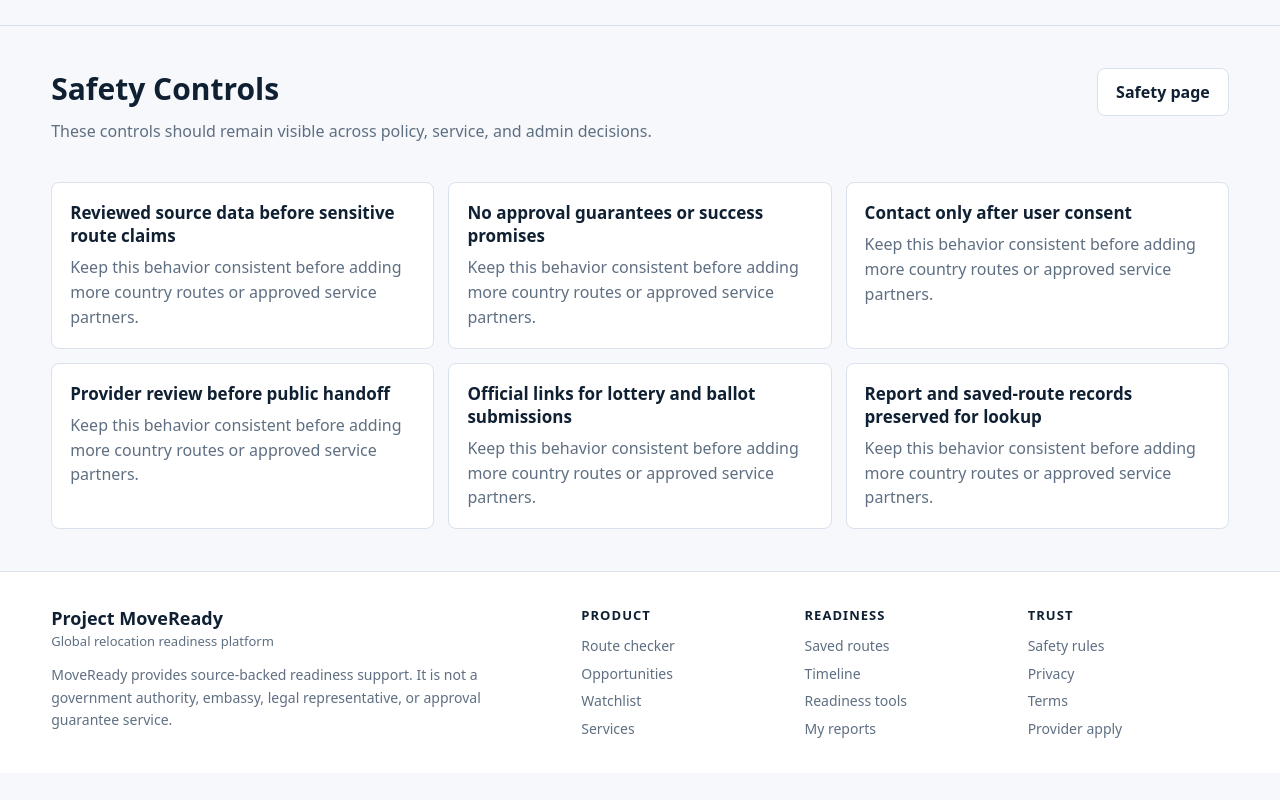
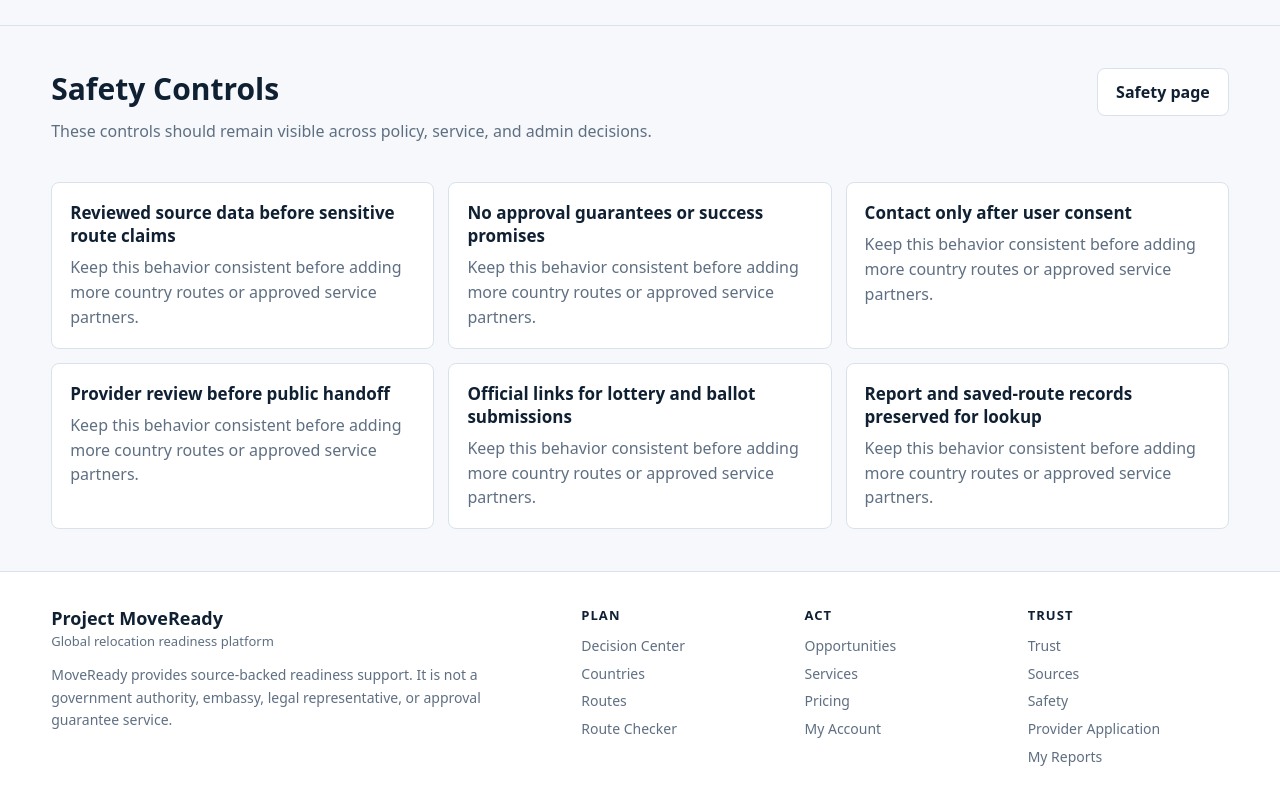
Before and after one commit to SirBM201/SirBM201-moveready-frontend, a Next.js app: page /workspace in a window 1280 px wide. Shown: the part 2587-3387 px from the top of the page. Before the commit the page ends 3360 px from the top, so only its background shows below. Built offline with nearby package versions, Linux system fonts and the light colour scheme.

Commit message:
Align footer with public navigation plan

```diff
--- a/components/SiteFooter.tsx
+++ b/components/SiteFooter.tsx
@@ -1,29 +1,30 @@
 const footerGroups = [
   {
-    title: "Product",
+    title: "Plan",
     links: [
-      { label: "Route checker", href: "/route-checker" },
-      { label: "Opportunities", href: "/opportunities" },
-      { label: "Watchlist", href: "/watchlist" },
-      { label: "Services", href: "/services" },
+      { label: "Decision Center", href: "/decision-center" },
+      { label: "Countries", href: "/country-comparison" },
+      { label: "Routes", href: "/compare" },
+      { label: "Route Checker", href: "/route-checker" },
     ],
   },
   {
-    title: "Readiness",
+    title: "Act",
     links: [
-      { label: "Saved routes", href: "/saved-routes" },
-      { label: "Timeline", href: "/timeline" },
-      { label: "Readiness tools", href: "/readiness" },
-      { label: "My reports", href: "/my-reports" },
+      { label: "Opportunities", href: "/opportunities" },
+      { label: "Services", href: "/services" },
+      { label: "Pricing", href: "/pricing" },
+      { label: "My Account", href: "/dashboard" },
     ],
   },
   {
     title: "Trust",
     links: [
-      { label: "Safety rules", href: "/safety" },
-      { label: "Privacy", href: "/privacy" },
-      { label: "Terms", href: "/terms" },
-      { label: "Provider apply", href: "/partners/apply" },
+      { label: "Trust", href: "/trust" },
+      { label: "Sources", href: "/sources" },
+      { label: "Safety", href: "/safety" },
+      { label: "Provider Application", href: "/partners/apply" },
+      { label: "My Reports", href: "/my-reports" },
     ],
   },
 ];
```
